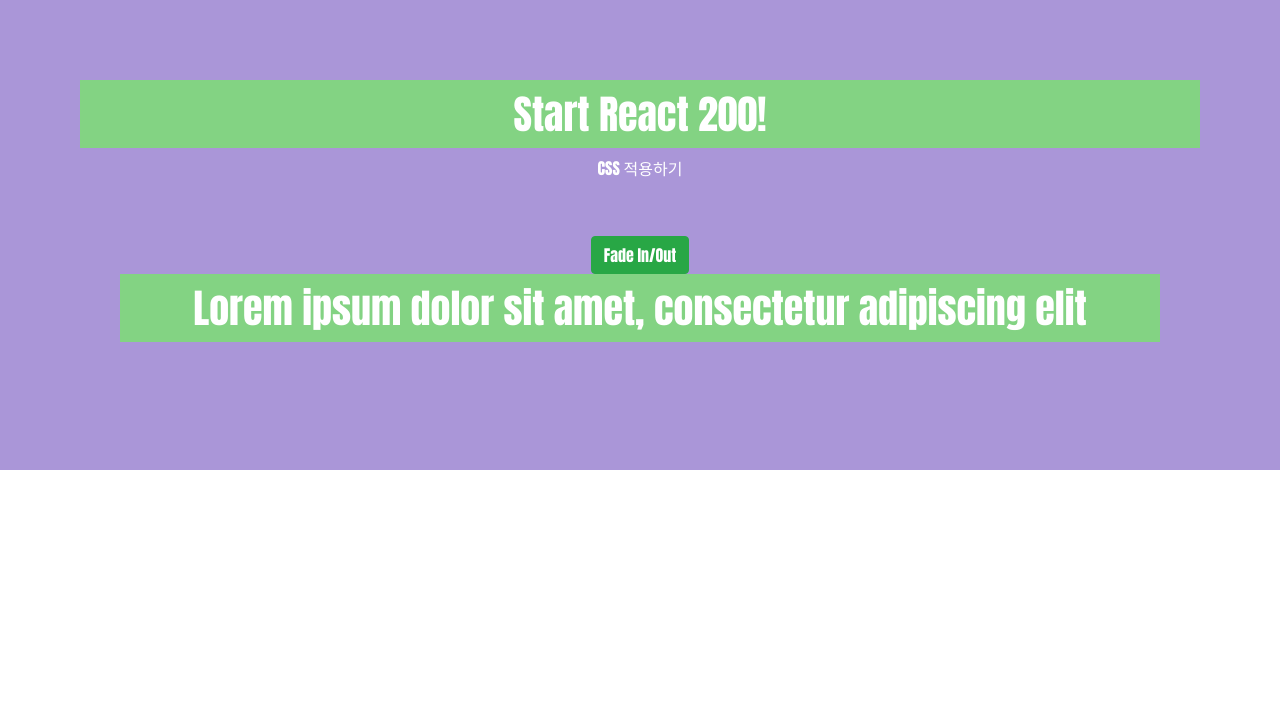
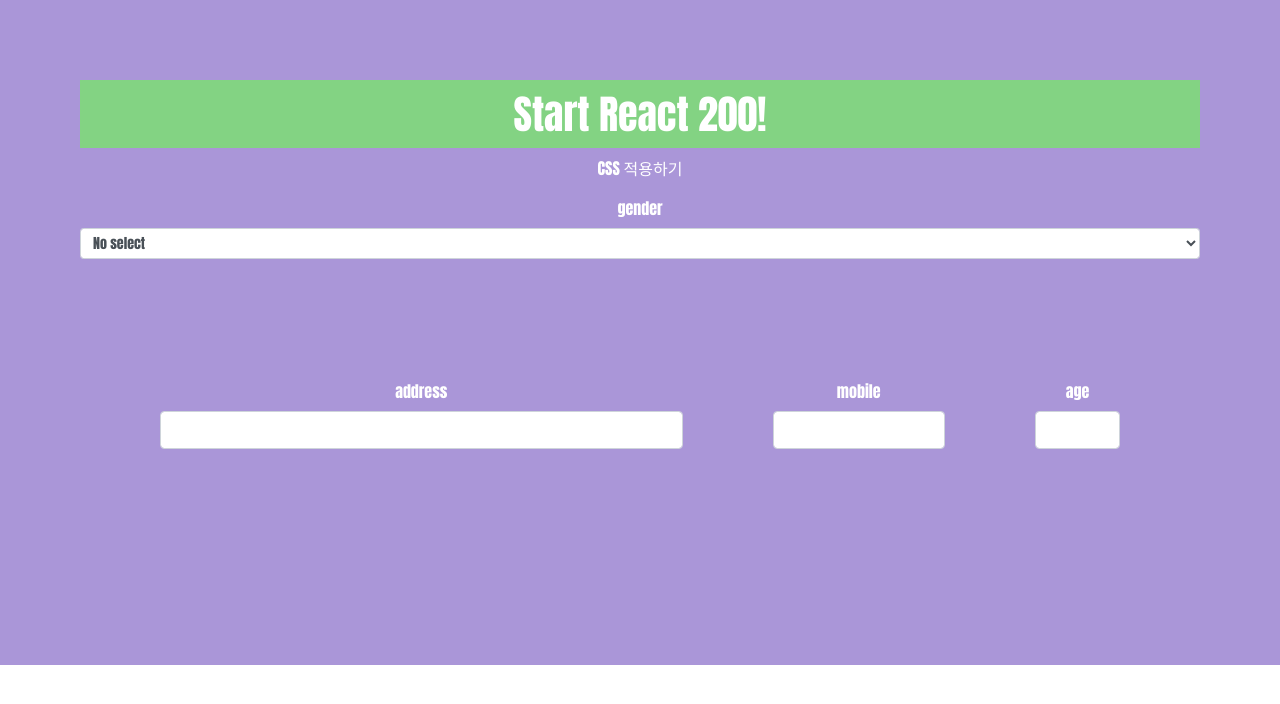
Before and after one commit to my-choe/react200, a React (Create React App) app: page / in a window 1280 px wide. Shown: the top 704 px of the page. Built offline with nearby package versions, Linux system fonts and the light colour scheme.

Commit message:
044 reactstrap Form 사용하기

```diff
--- a/src/App.js
+++ b/src/App.js
@@ -1,6 +1,6 @@
 import React from 'react';
 import './App.css';
-import ReactstrapFade from './R043_ReactstrapFade';
+import ReactstrapForm from './R044_ReactstrapForm';
 import 'bootstrap/dist/css/bootstrap.css';
 
 function App() {
@@ -8,7 +8,7 @@ function App() {
     <div>
       <h1>Start React 200!</h1>
       <p>CSS 적용하기</p>
-      <ReactstrapFade/>
+      <ReactstrapForm/>
     </div>
   );
 }
--- /dev/null
+++ b/src/R044_ReactstrapForm.js
@@ -0,0 +1,49 @@
+import React, { Component } from 'react';
+import { Form, Label, Input, Row, Col, FormGroup } from 'reactstrap';
+/**
+ * Form 패키지를 이용하면 <html form> 태그에 깔끔하고 정리된 스타일을 간편적용할 수 있다.
+ * <Form> : 하나의 폼 단위로 사용할 영역을 묶어준다.
+ * <Label> : 폼 요소를 설명하는 문자열을 추가할 수 있다.
+ * input select의 bsSize는 sm대신 lg를 사용하면 큰 크기의 선택박스를 사용할 수 있다.
+ * <Row>: 줄 단위로 태그들을 묶어 사용할 수 있게 해준다.
+ * <Col> : <Row>태그로 묶인 영역들이 각각 어느정도 영역을 차지할 지 정해준다.
+ *          md 속성으로 너비값을 정할 수 있는데 한 줄은 12개의 영역으로 나뉜다.
+ *          한 <Row>에 속한 <Col>태그 md 속성의 합이 12가 되도록 해야한다.
+ * <FormGroup> : 비슷한 용도의 태그들을 <div> 태그로 감싸 사용할 수 있다.
+ */
+class R044_ReactstrapForm extends Component {
+    render() {
+        return (
+            <Form>
+                <Label for="exampleGender">gender</Label>
+                <Input type="select" bsSize="sm">
+                    <option>No select</option>
+                    <option>Woman</option>
+                    <option>Man</option>
+                </Input>
+                <Row form>
+                    <Col md={7}>
+                        <FormGroup>
+                            <Label for="exampleAddress">address</Label>
+                            <Input type="text" name="address" id="address"/>
+                        </FormGroup>
+                    </Col>
+                    <Col md={3}>
+                        <FormGroup>
+                            <Label for="exampleMobile">mobile</Label>
+                            <Input type="text" name="mobile" id="mobile"/>
+                        </FormGroup>
+                    </Col>
+                    <Col md={2}>
+                        <FormGroup>
+                            <Label for="exampleAge">age</Label>
+                            <Input type="text" name="age" id="age"/>
+                        </FormGroup>
+                    </Col>
+                </Row>
+            </Form>
+        )
+    }
+}
+
+export default R044_ReactstrapForm;
```
